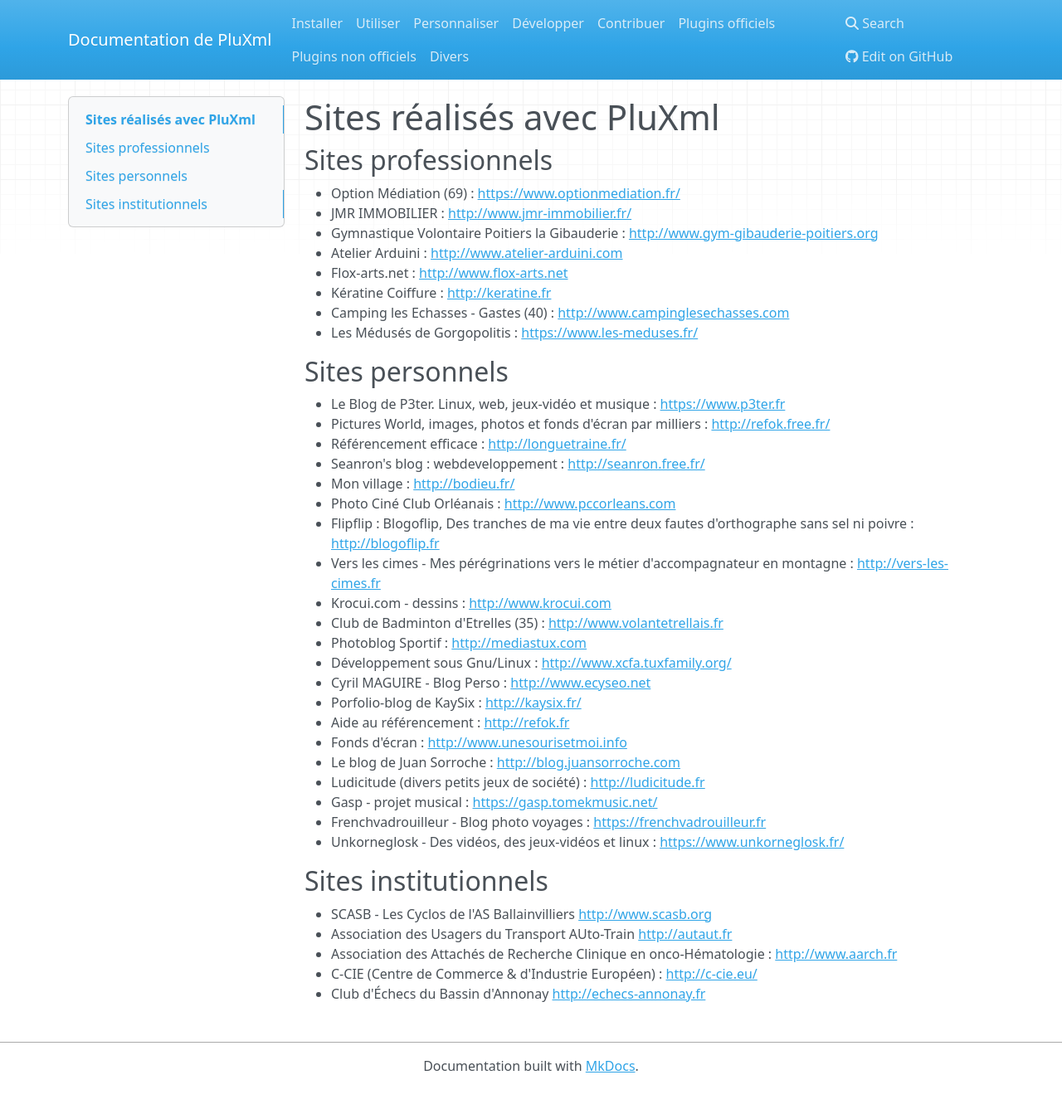
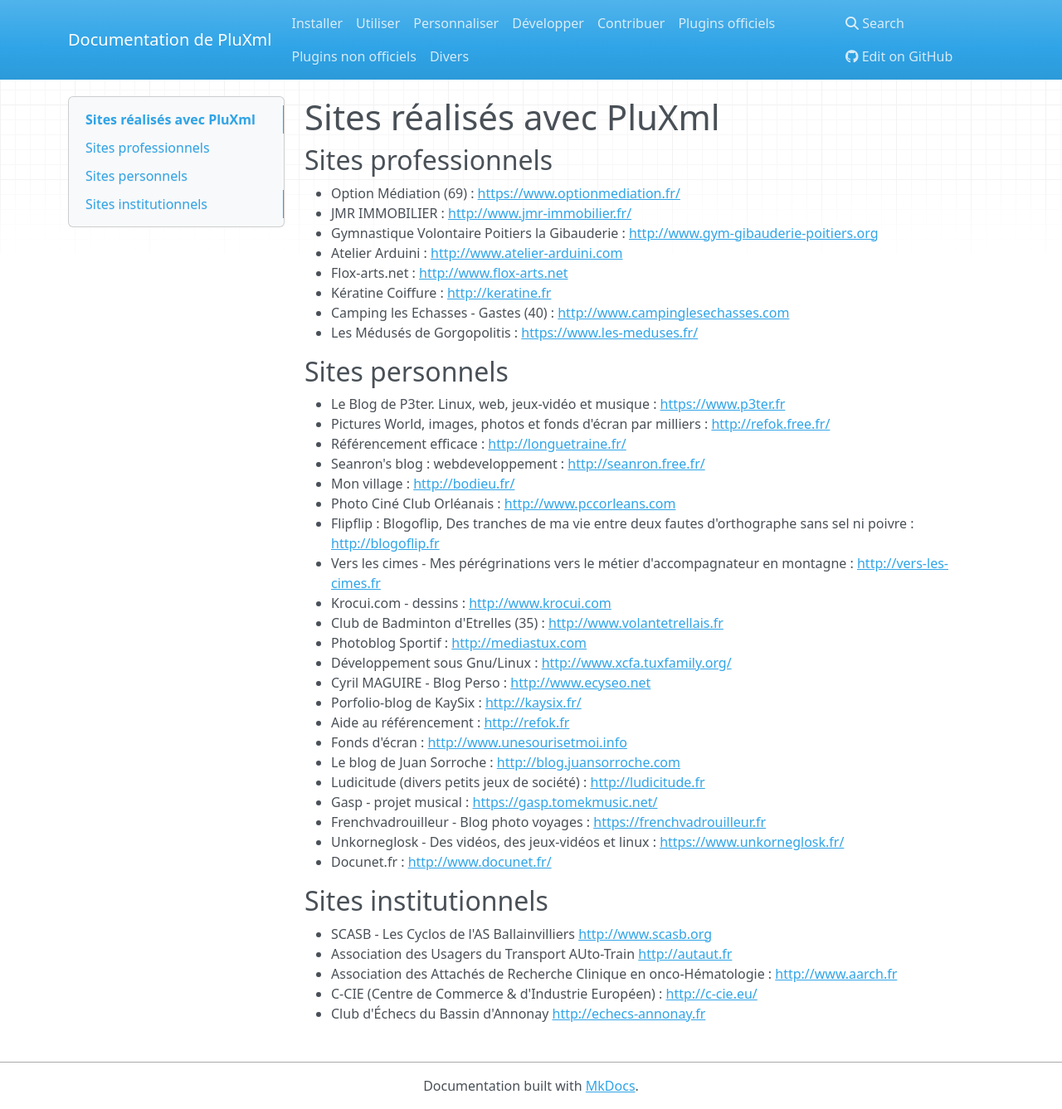
Before and after one commit to pluxml/PluXml-Wiki, an MkDocs documentation site: the page built from docs/divers/sites-realises-avec-pluxml.md, in a window 1280 px wide and 1337 px high. Shown: the whole window at 83% size. Built offline with MkDocs 1.6.1, drawn with Linux system fonts in a browser that asks for light colours; nearby versions of some CDN libraries.

Commit message:
Add docunet.fr to "made with PluXml" page

```diff
--- a/docs/divers/sites-realises-avec-pluxml.md
+++ b/docs/divers/sites-realises-avec-pluxml.md
@@ -34,6 +34,7 @@
 * Gasp - projet musical : [https://gasp.tomekmusic.net/](https://gasp.tomekmusic.net/)
 * Frenchvadrouilleur - Blog photo voyages : [https://frenchvadrouilleur.fr](https://frenchvadrouilleur.fr)
 * Unkorneglosk - Des vidéos, des jeux-vidéos et linux : [https://www.unkorneglosk.fr/](https://www.unkorneglosk.fr)
+* Docunet.fr : [http://www.docunet.fr/](http://www.docunet.fr/)
 
 ## Sites institutionnels
 
```
